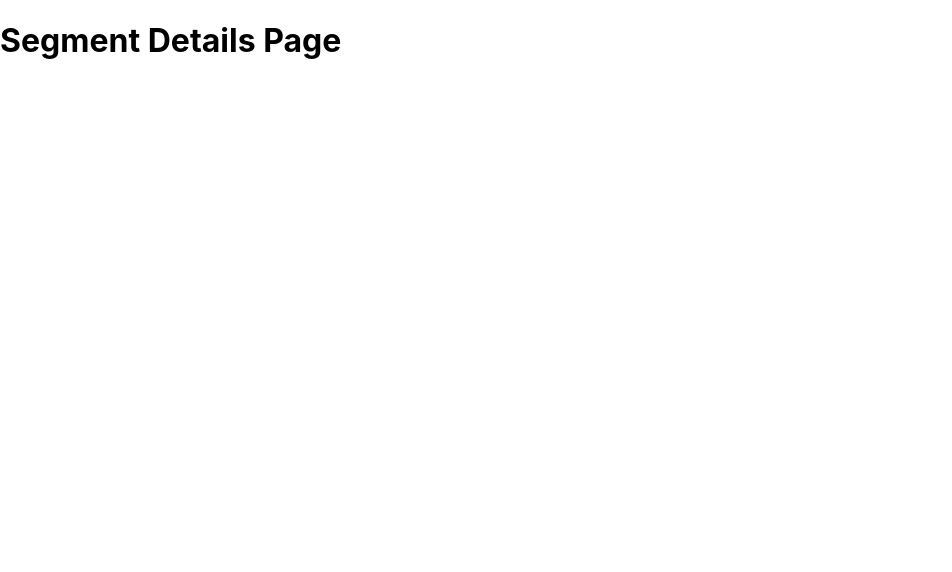
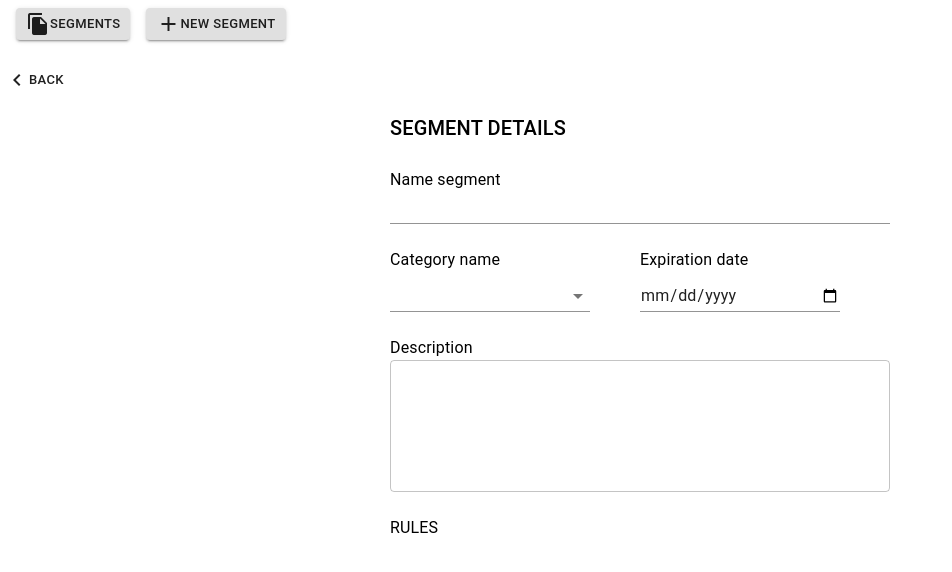
Before and after one commit to didv097/Query-Generator, a React (Create React App) app: page /SegmentDetailsPage in a window 1280 px wide. Shown: the top 572 px of the page, without its empty margins (0-952 px from the left). Built offline with nearby package versions, Linux system fonts and the light colour scheme.

Commit message:
second page

```diff
--- a/src/components/SegmentDetailsPage.js
+++ b/src/components/SegmentDetailsPage.js
@@ -1,9 +1,144 @@
-import React from 'react'
+import React from 'react';
+
+import {
+	Box,
+	Grid,
+	Button,
+	Typography,
+	TextField,
+	MenuItem,
+	IconButton,
+} from '@material-ui/core';
+import {
+	edit
+} from '@material-ui/icons';
+
+const categoryNames = [
+	"Finance", "RealEstate", "Technology", "Family"
+]
 
 export default function SegmentDetailsPage() {
-  return (
-    <div>
-      <h1>Segment Details Page</h1>
-    </div>
-  )
+	const [categoryName, setCategoryName] = React.useState("");
+	const [expirationDate, setExpirationDate] = React.useState("");
+	const [description, setDescription] = React.useState("");
+	const [rules, setRules] = React.useState([]);
+
+	const categoryNameChanged = event => {
+		setCategoryName(event.target.value);
+	}
+	const expirationDateChanged = event => {
+		setExpirationDate(event.target.value)
+	}
+	const descriptionChanged = event => {
+		setDescription(event.target.value)
+	}
+	return (
+		<Box>
+			<Grid
+				container
+				direction="column"
+				spacing={2}
+			>
+				<Grid item>
+					<Box m={1}>
+						<Box m={1} display="inline">
+							<Button variant="contained" size="small" color="default" href="/SegmentsPage">
+								<i className="material-icons">file_copy</i>
+								Segments
+							</Button>
+						</Box>
+						<Box m={1} display="inline">
+							<Button variant="contained" size="small" color="default" href="/">
+								<i className="material-icons">add</i>
+								New segment
+							</Button>
+						</Box>
+					</Box>
+				</Grid>
+				<Grid item>
+					<Button size="small" href="/">
+						<i className="material-icons">keyboard_arrow_left</i>
+						back
+					</Button>
+				</Grid>
+				<Grid item>
+					<Box style={{maxWidth: "500px"}} m="auto">
+						<Grid
+							container
+							direction="column"
+							justify="flex-start"
+							alignItems="flex-start"
+							spacing={3}
+						>
+							<Grid item>
+								<Typography variant="h6">SEGMENT DETAILS</Typography>
+							</Grid>
+							<Grid item style={{width: "100%"}}>
+								<Typography>Name segment</Typography>
+									<TextField fullWidth />
+							</Grid>
+							<Grid item style={{width: "100%"}}>
+								<Grid
+									container
+									direction="row"
+								>
+									<Grid item xs={6}>
+										<Typography style={{marginBottom: "8px"}}>Category name</Typography>
+										<TextField
+											id="category-name"
+											select
+											value={categoryName}
+											onChange={categoryNameChanged}
+											style={{width: "200px"}}
+											maxWidth="80%"
+										>
+											{categoryNames.map(cat => (
+												<MenuItem key={cat} value={cat}>
+													<Typography>{cat}</Typography>
+												</MenuItem>
+											))}
+										</TextField>
+									</Grid>
+									<Grid item xs={6}>
+										<Typography style={{marginBottom: "8px"}}>Expiration date</Typography>
+										<TextField
+											id="expiration-date"
+											type="date"
+											value={expirationDate}
+											onChange={expirationDateChanged}
+											style={{width: "200px"}}
+											maxWidth="80%"
+										/>
+									</Grid>
+								</Grid>
+							</Grid>
+							<Grid item style={{width: "100%"}}>
+								<Typography>Description</Typography>
+								<TextField
+									fullWidth
+									multiline
+									variant="outlined"
+									value={description}
+									onChange={descriptionChanged}
+									rows={5}
+								/>
+							</Grid>
+							<Grid item style={{width: "100%"}}>
+								<Typography>RULES</Typography>
+								{rules.map(rule => (
+									<Box key={rule.index} m={1} p={0} style={{backgroundColor: "#bbb", display: "inline-block"}}>
+										<Typography variant="caption" style={{margin: "0"}}>
+											<strong>{rule.attribute + " "}</strong>
+											{rule.operator}
+											<strong>{" " + rule.values}</strong>
+										</Typography>
+									</Box>
+								))}
+							</Grid>
+						</Grid>
+					</Box>
+				</Grid>
+			</Grid>
+		</Box>
+	)
 }
```
